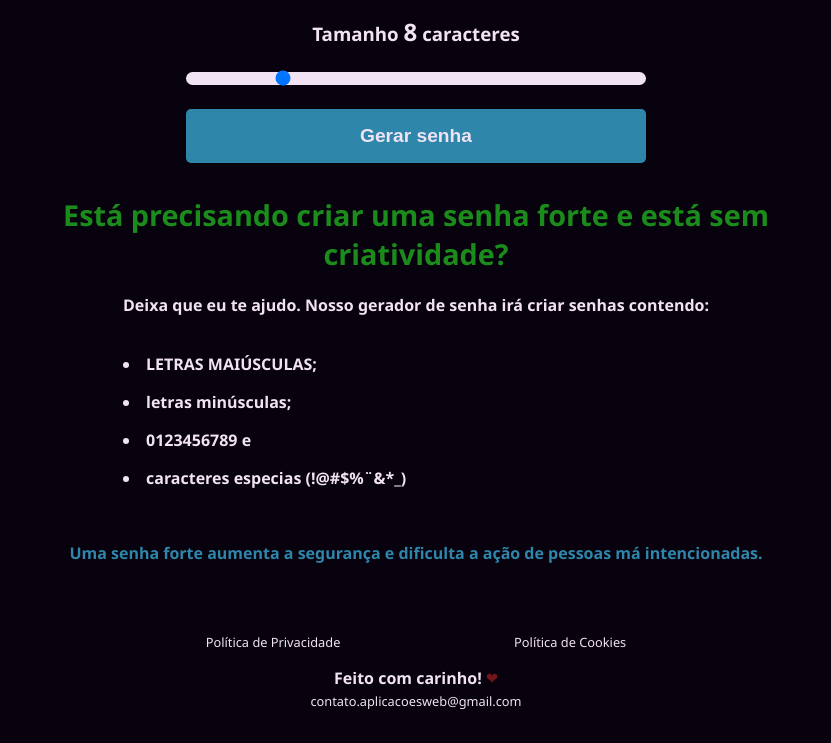
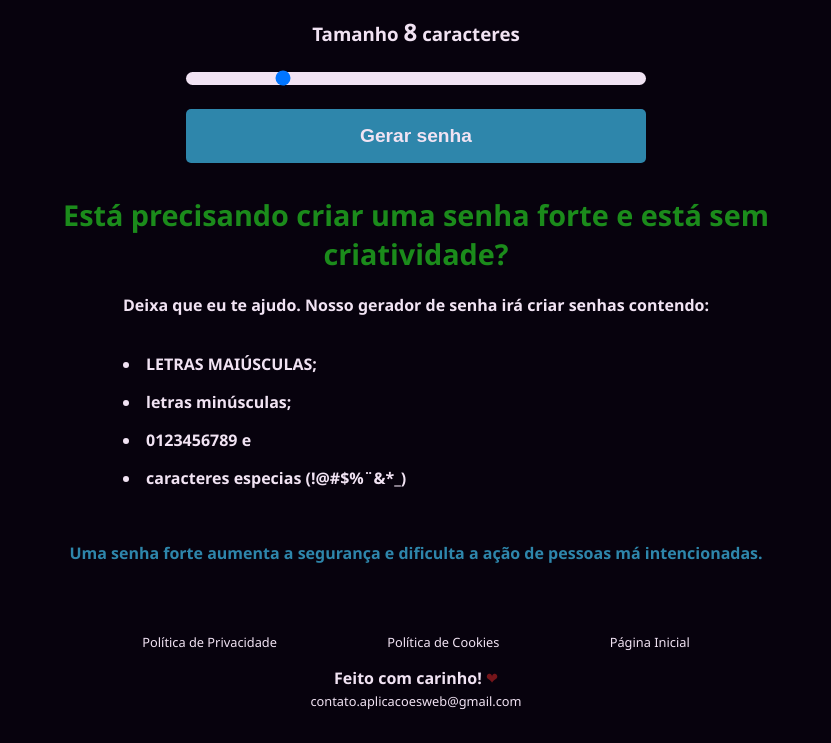
Before and after one commit to rebecafelicissimo/gerador-de-senhas, a plain HTML site: page index.html in a window 1280 px wide. Shown: the part 164-907 px from the top of the page, without its empty margins (224-1055 px from the left). Drawn offline with Linux system fonts and the light colour scheme.

Commit message:
update index

```diff
--- a/index.html
+++ b/index.html
@@ -91,6 +91,7 @@
                 <div class="footer-link">
                     <a href="https://www.aplicacoesweb.com.br/privaty-policy.html">Política de Privacidade</a>
                     <a href="https://www.aplicacoesweb.com.br/cookies-policy.html">Política de Cookies</a>
+                    <a href="https://www.aplicacoesweb.com.br/">Página Inicial</a>
                 </div>
 
                 <h4>Feito com carinho! <span class="heart">❤</span></h4>
```
